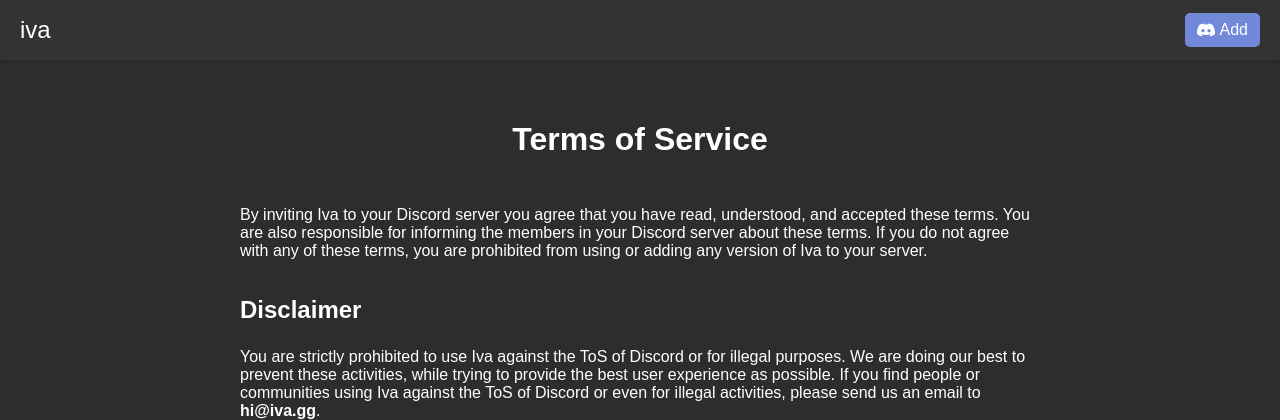
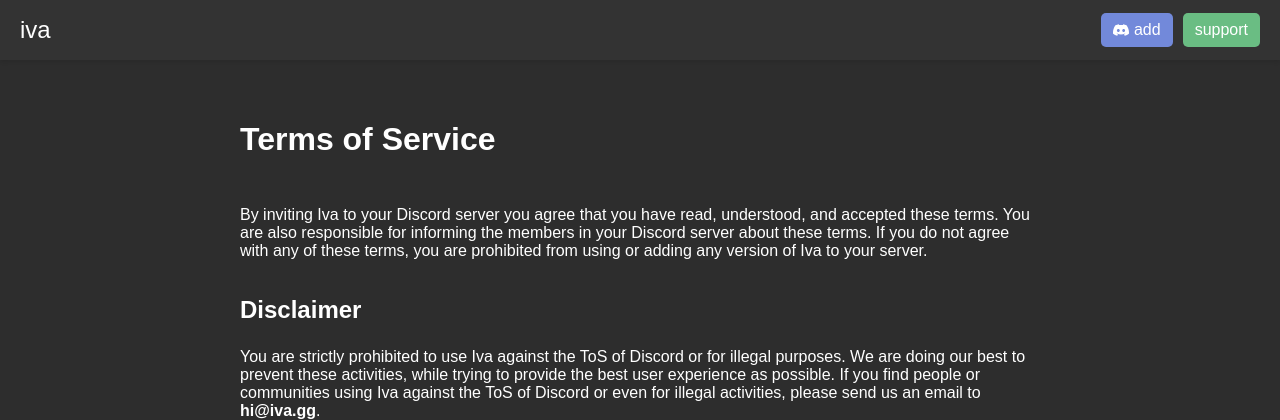
Before and after one commit to gutbash/gpt-iva-cord, a Python web app: template templates/terms.html in a window 1280 px wide. Shown: the top 420 px of the page. Run offline with Jinja, Linux system fonts and the light colour scheme; the template is opened without the code that fills it, so the values that code supplies are empty; some web fonts are replaced.

Commit message:
update buttons update heading left add icon

```diff
--- a/static/styles.css
+++ b/static/styles.css
@@ -16,7 +16,6 @@
     font-family: "vinila-variable", sans-serif;
     font-style: normal;
     font-variation-settings: "slnt" 0, "wght" 400, "wdth" 125;
-    text-align: center;
     margin-bottom: 1.5em;
 }
 h2 {
--- a/templates/index.html
+++ b/templates/index.html
@@ -6,6 +6,7 @@
     <title>iva</title>
     <link rel="stylesheet" href="https://use.typekit.net/umh2xws.css">
     <link rel="stylesheet" href="{{ url_for('static', filename='styles.css') }}">
+    <link rel="icon" type="image/png" href="static/neuron.png">
 </head>
 <body>
     <header>
--- a/templates/terms.html
+++ b/templates/terms.html
@@ -6,18 +6,23 @@
     <title>terms</title>
     <link rel="stylesheet" href="https://use.typekit.net/umh2xws.css">
     <link rel="stylesheet" href="{{ url_for('static', filename='styles.css') }}">
-    <link rel="stylesheet" href="https://cdnjs.cloudflare.com/ajax/libs/font-awesome/6.0.0-beta3/css/all.min.css" integrity="sha384-KyZXEAg3QhqLMpG8r+Knujsl5/6en8XCp+HHAAK5GSLf2xlYtvJ8U2Q4U+9cuEnJoa3" crossorigin="anonymous">
+    <link rel="icon" type="image/png" href="static/neuron.png">
 </head>
 <body>
     <header>
         <nav class="navbar">
             <a href="/" class="navbar-logo">iva</a>
-            <a href="https://discord.com/api/oauth2/authorize?client_id=1050437164367880202&permissions=535999544385&scope=bot%20applications.commands" class="add-button" style="display: flex; align-items: center;">
-                <svg width="18" height="18" viewBox="0 0 18 13" fill="none" xmlns="http://www.w3.org/2000/svg" class="text-dark-100 w-5" style="margin-right: 5px;">
-                    <path d="M15.248 1.089A15.431 15.431 0 0011.534 0a9.533 9.533 0 00-.476.921 14.505 14.505 0 00-4.12 0A9.582 9.582 0 006.461 0a15.54 15.54 0 00-3.717 1.091C.395 4.405-.242 7.636.076 10.821A15.269 15.269 0 004.631 13c.369-.473.695-.974.975-1.499a9.896 9.896 0 01-1.536-.699c.13-.089.255-.18.377-.27 1.424.639 2.979.97 4.553.97 1.574 0 3.129-.331 4.553-.97.123.096.25.188.377.27a9.94 9.94 0 01-1.54.7c.28.525.607 1.026.976 1.498a15.2 15.2 0 004.558-2.178c.373-3.693-.639-6.895-2.676-9.733zM6.01 8.862c-.888 0-1.621-.767-1.621-1.712 0-.944.708-1.718 1.618-1.718.91 0 1.638.774 1.623 1.718-.016.945-.715 1.712-1.62 1.712zm5.98 0c-.889 0-1.62-.767-1.62-1.712 0-.944.708-1.718 1.62-1.718.912 0 1.634.774 1.618 1.718-.015.945-.713 1.712-1.618 1.712z" fill="currentColor" data-darkreader-inline-fill="" style="--darkreader-inline-fill:currentColor;"></path>
-                </svg>
-                Add
-            </a>
+            <div class="nav-buttons">
+                <a href="https://discord.com/api/oauth2/authorize?client_id=1050437164367880202&permissions=535999544385&scope=bot%20applications.commands" class="add-button" style="display: flex; align-items: center;">
+                    <svg width="16" height="16" viewBox="0 0 18 13" fill="none" xmlns="http://www.w3.org/2000/svg" class="text-dark-100 w-5" style="margin-right: 5px;">
+                        <path d="M15.248 1.089A15.431 15.431 0 0011.534 0a9.533 9.533 0 00-.476.921 14.505 14.505 0 00-4.12 0A9.582 9.582 0 006.461 0a15.54 15.54 0 00-3.717 1.091C.395 4.405-.242 7.636.076 10.821A15.269 15.269 0 004.631 13c.369-.473.695-.974.975-1.499a9.896 9.896 0 01-1.536-.699c.13-.089.255-.18.377-.27 1.424.639 2.979.97 4.553.97 1.574 0 3.129-.331 4.553-.97.123.096.25.188.377.27a9.94 9.94 0 01-1.54.7c.28.525.607 1.026.976 1.498a15.2 15.2 0 004.558-2.178c.373-3.693-.639-6.895-2.676-9.733zM6.01 8.862c-.888 0-1.621-.767-1.621-1.712 0-.944.708-1.718 1.618-1.718.91 0 1.638.774 1.623 1.718-.016.945-.715 1.712-1.62 1.712zm5.98 0c-.889 0-1.62-.767-1.62-1.712 0-.944.708-1.718 1.62-1.718.912 0 1.634.774 1.618 1.718-.015.945-.713 1.712-1.618 1.712z" fill="currentColor" data-darkreader-inline-fill="" style="--darkreader-inline-fill:currentColor;"></path>
+                    </svg>
+                    add
+                </a>
+                <a href="https://discord.gg/gGkwfrWAzt" class="support-button" style="display: flex; align-items: center;">
+                    support
+                </a>
+            </div>
         </nav>
     </header>
     <div class="container">
```
Also changed, not shown: templates/privacy.html (+12 -7 lines), static/neuron.png (added).
